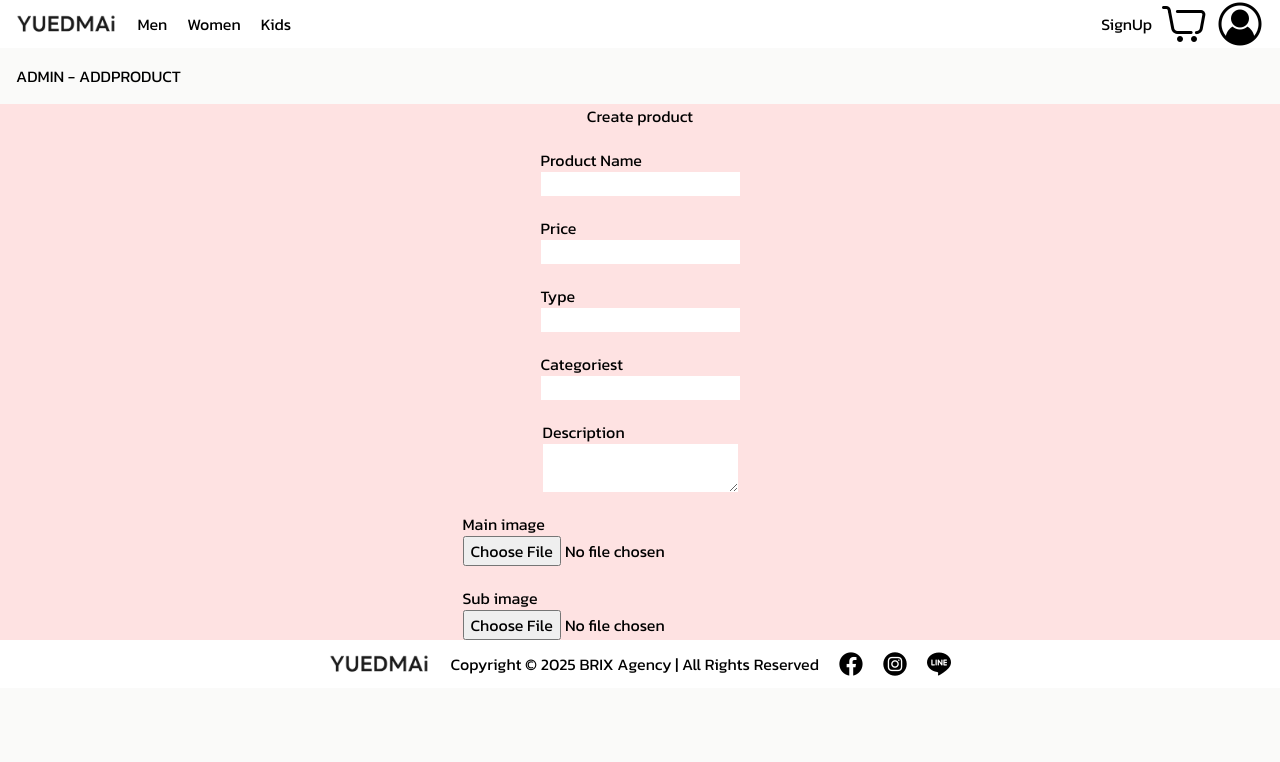
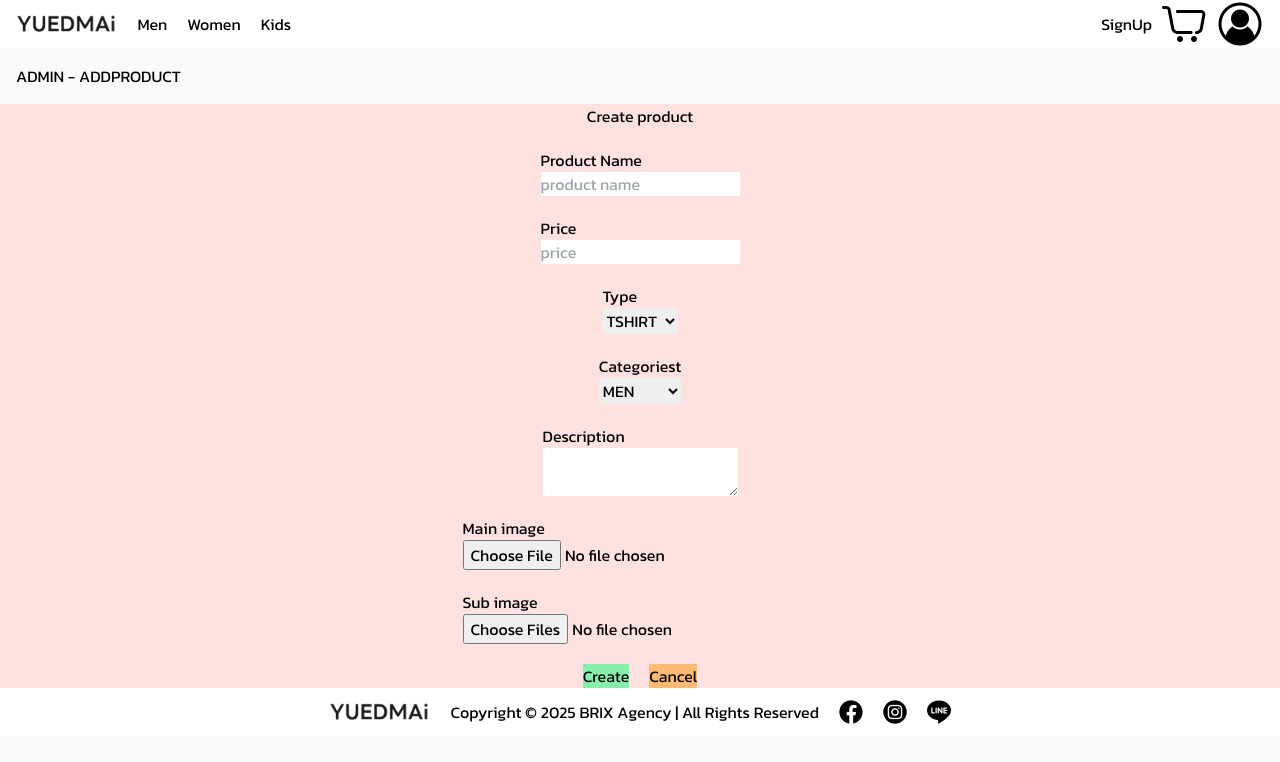
Before and after one commit to Chinnawat-TT/Person-project-frontend, a React (Vite) app: page /admin/addproduct in a window 1280 px wide. Shown: the top 762 px of the page. Built offline with nearby package versions, Linux system fonts and the light colour scheme.

Commit message:
update  addproduct

```diff
--- a/src/features/profile/AddProduct.jsx
+++ b/src/features/profile/AddProduct.jsx
@@ -1,40 +1,97 @@
-
+import { useState } from "react";
 
 export default function AddProduct() {
+  const [file, setFile] = useState(null);
+  const [input, setInput] = useState({
+    name: "",
+    categories: "",
+    price: "",
+    description: "",
+    type: "",
+  });
+  const handleChangeInput = (event) => {
+
+        setInput({ ...input, [event.target.name]: event.target.value });
+};
+
+  const handleSubmitForm = (event) => {
+    try {
+      event.preventDefault();
+    } catch (err) {
+      console.log(err);
+    }
+  };
   return (
-    <div>
+    <form>
       <nav className=" p-4"> ADMIN - ADDPRODUCT </nav>
       <div className="  bg-red-100  flex flex-col gap-5 items-center justify-center">
         <span>Create product</span>
         <div className=" flex flex-col">
           <span>Product Name</span>
-            <input type="text" />
+          <input
+            type="text"
+            placeholder="product name"
+            name="name"
+            value={input.name}
+            onChange={handleChangeInput}
+          />
         </div>
         <div className=" flex flex-col">
           <span>Price</span>
-            <input type="text" />
+          <input type="text" placeholder="price" />
         </div>
         <div className=" flex flex-col">
           <span>Type</span>
-            <input type="text" />
+          <select name="type" id="type-select">
+            <option value="TSHIRT">TSHIRT</option>
+            <option value="JACKET">JACKET</option>
+          </select>
         </div>
         <div className=" flex flex-col">
           <span>Categoriest</span>
-            <input type="text" />
+          <select name="categoriest" id="categoriest-select">
+            <option value="MEN">MEN</option>
+            <option value="WOMEN">WOMEN</option>
+            <option value="KIDS">KIDS</option>
+          </select>
         </div>
         <div className=" flex flex-col">
           <span>Description</span>
-            <textarea id="description" name="description" ></textarea>
+          <textarea id="description" name="description"></textarea>
         </div>
         <div className=" flex flex-col">
           <span>Main image</span>
-                <input type="file" />
+          <input
+            type="file"
+            onChange={(event) => {
+              console.log(event);
+              if (event.target.files[0]) {
+                setFile(event.target.files[0]);
+              }
+            }}
+          />
         </div>
         <div className=" flex flex-col">
           <span>Sub image</span>
-                <input type="file" />
+          <input
+            type="file"
+            multiple
+            onChange={(event) => {
+              if (event.target.files[0]) {
+                setFile(event.target.files[0]);
+              }
+            }}
+          />
+        </div>
+        <div className=" flex gap-5">
+          <div className=" bg-green-300">
+            <button>Create</button>
+          </div>
+          <div className=" bg-orange-300">
+            <button>Cancel</button>
           </div>
         </div>
       </div>
-  )
+    </form>
+  );
 }
--- a/src/layout/Header.jsx
+++ b/src/layout/Header.jsx
@@ -17,7 +17,7 @@ export default function Header() {
       <div className=" flex justify-center items-center gap-2    ">
         {authUser?.isAdmin ? (
           <Link to="/admin">
-            <span class="material-symbols-outlined">shield_person</span>
+            <span className="material-symbols-outlined">shield_person</span>
           </Link>
         ) : (
           ""
@@ -41,7 +41,7 @@ export default function Header() {
           >
             {" "}
             <span>logout</span>
-            <span class="material-symbols-outlined">logout</span>{" "}
+            <span className="material-symbols-outlined">logout</span>{" "}
           </div>
           </Link>
         ) : (
```
Also changed, not shown: src/pages/sale/KidsPage.jsx (+17 -16 lines). Lines whose indentation alone changed are shown as unchanged.
